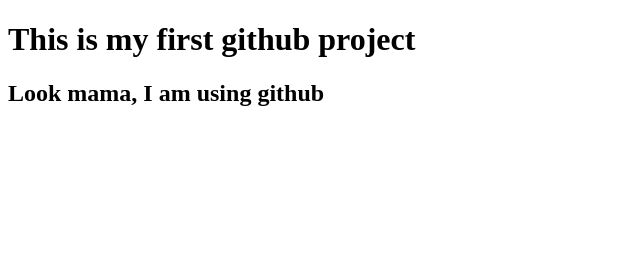
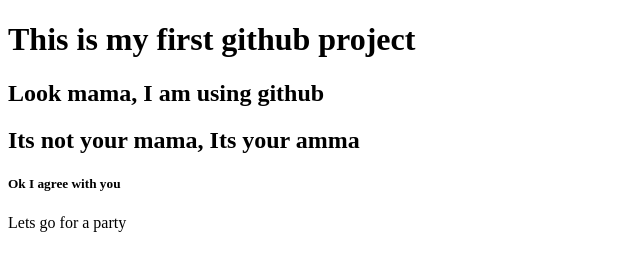
Before and after one commit to mdalhelaal/my_first_webside, a plain HTML site: page index.html in a window 1280 px wide. Shown: the whole page, without its empty margins (0-640 px from the left). Drawn offline with Linux system fonts and the light colour scheme.

Commit message:
set a party

```diff
--- a/index.html
+++ b/index.html
@@ -8,5 +8,8 @@
 <body>
     <h1>This is my first github project</h1>
     <h2>Look mama, I am using github</h2>
+    <h2>Its not your mama, Its your amma</h2>
+    <h5>Ok I agree with you</h5>
+    <h>Lets go for a party</h>
 </body>
 </html>
```
